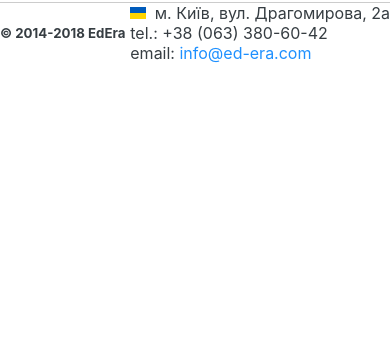
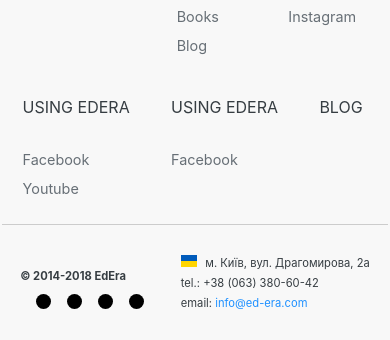
Before and after one commit to zabulskyy/ZNO-layout, a plain HTML site: page index.html in a window 390 px wide. Shown: the part 2051-2391 px from the top of the page. Before the commit the page ends 2114 px from the top, so only its background shows below. Drawn offline with nearby package versions, Linux system fonts and the light colour scheme.

Commit message:
mobile layout footer

```diff
--- a/css/main.css
+++ b/css/main.css
@@ -125,7 +125,7 @@ body {
         transition: 1s ease;
     }
 
-    .menu.closed{
+    .menu.closed {
         top: -1000px;
     }
 
@@ -134,7 +134,7 @@ body {
         margin-bottom: 1em;
     }
 
-    .menu .item .btn-gray{
+    .menu .item .btn-gray {
         font-size: 20px;
         border: 1px solid var(--light-gray);
         color: var(--dark-gray);
@@ -438,6 +438,74 @@ body {
         border-radius: 50%;
     }
 
+    /* footer */
+    .footer {
+        display: flex;
+        flex-flow: wrap column;
+        justify-content: center;
+
+        padding: 0.5%;
+        background-color: var(--white);
+        min-height: 10em;
+    }
+
+    .footer .footer-item-main {
+        display: flex;
+        flex-flow: wrap row;
+        justify-content: space-around;
+
+        width: auto;
+        margin: 0.3em 0;
+    }
+
+    .footer .footer-item-sub {
+        min-height: 3em;
+        min-width: 3em;
+        width: auto;
+        margin: 1em 0.5em;
+    }
+
+    .footer .footer-item-sub .footer-top {
+        margin-bottom: 2em;
+    }
+
+    .footer .footer-item-sub .footer-small-text {
+        margin-bottom: 1em;
+        font-size: 0.7em;
+        color: var(--dark-gray);
+    }
+
+    .footer .footer-item-sub .footer-header-text {
+        font-size: 1em;
+        color: var(--dark-gray);
+
+    }
+
+    .footer .footer-item-sub .footer-option-text {
+        font-size: 0.9em;
+        color: var(--gray);
+
+    }
+
+    .footer .footer-item-sub .footer-option {
+        margin-bottom: 0.6em;
+
+    }
+
+    .footer .footer-item-sub .footer-text-link:hover {
+        text-decoration: none;
+        color: var(--dark-gray);
+    }
+
+    .footer-social-ico {
+        /*float: right;*/
+        margin: 0 0 0.5em 1em;
+        background-color: black;
+        width: 15px;
+        height: 15px;
+        border-radius: 50%;
+    }
+
 }
 
 /* @media (min-width: 0px) ENDS */
@@ -489,6 +557,9 @@ body {
 
     .content .content-nav {
         padding: 1.5% 20%;
+    }
+    .content .task {
+        padding: 3% 20%;
     }
 
     /***********/
@@ -788,46 +859,50 @@ body {
         min-height: 10em;
     }
 
-    .footer .footer-item {
+    .footer .footer-item-main {
+        display: flex;
+        flex-flow: wrap row;
+        justify-content: space-between;
+
         width: auto;
         margin: 0.3em 0;
     }
 
-    .footer .footer-item .footer-item {
+    .footer .footer-item-sub {
         min-height: 3em;
         min-width: 3em;
         width: auto;
         margin: 1em 0.5em;
     }
 
-    .footer .footer-item .footer-item .footer-top {
+    .footer .footer-item-sub .footer-top {
         margin-bottom: 2em;
     }
 
-    .footer .footer-item .footer-item .footer-small-text {
+    .footer .footer-item-sub .footer-small-text {
         margin-bottom: 1em;
         font-size: 0.7em;
         color: var(--dark-gray);
     }
 
-    .footer .footer-item .footer-item .footer-header-text {
+    .footer .footer-item-sub .footer-header-text {
         font-size: 1em;
         color: var(--dark-gray);
 
     }
 
-    .footer .footer-item .footer-item .footer-option-text {
+    .footer .footer-item-sub .footer-option-text {
         font-size: 0.9em;
         color: var(--gray);
 
     }
 
-    .footer .footer-item .footer-item .footer-option {
+    .footer .footer-item-sub .footer-option {
         margin-bottom: 0.6em;
 
     }
 
-    .footer .footer-item .footer-item .footer-text-link:hover {
+    .footer .footer-item-sub .footer-text-link:hover {
         text-decoration: none;
         color: var(--dark-gray);
     }
@@ -896,21 +971,21 @@ body {
 }
 
 .flex-space-around {
-    justify-content: space-around;
+    justify-content: space-around !important;
 }
 
 .flex-space-between {
-    justify-content: space-between;
+    justify-content: space-between !important;
 }
 
 .flex-column {
-    display: flex;
-    flex-flow: wrap column;
+    display: flex !important;
+    flex-flow: wrap column !important;
 }
 
 .flex-row {
-    display: flex;
-    flex-flow: wrap row;
+    display: flex !important;
+    flex-flow: wrap row !important;
 }
 
 .container {
--- a/html/footer.html
+++ b/html/footer.html
@@ -1,6 +1,6 @@
 <div class="footer">
-    <div class="footer-item flex-space-around flex-row bottom-grey-string">
-        <div class="footer-item flex-column">
+    <div class="footer-item-main bottom-grey-string">
+        <div class="footer-item-sub flex-column">
             <div class="footer-img footer-top" href="#">
                 <img src="../img/edera_logo.png" height="40" width="40"/>
             </div>
@@ -12,7 +12,7 @@
                 </span>
             </div>
         </div>
-        <div class="footer-item flex-column">
+        <div class="footer-item-sub flex-column">
             <div class="footer-header footer-top"><span href="#" class="footer-header-text">EXPLORE</span></div>
             <div class="footer-option"><a href="#" class="footer-text-link footer-option-text">Home</a></div>
             <div class="footer-option"><a href="#" class="footer-text-link footer-option-text">About</a></div>
@@ -20,30 +20,30 @@
             <div class="footer-option"><a href="#" class="footer-text-link footer-option-text">Books</a></div>
             <div class="footer-option"><a href="#" class="footer-text-link footer-option-text">Blog</a></div>
         </div>
-        <div class="footer-item flex-column">
+        <div class="footer-item-sub flex-column">
             <div class="footer-header footer-top"><span href="#" class="footer-header-text">CONNECT</span></div>
             <div class="footer-option"><a href="#" class="footer-text-link footer-option-text">Facebook</a></div>
             <div class="footer-option"><a href="#" class="footer-text-link footer-option-text">Youtube</a></div>
             <div class="footer-option"><a href="#" class="footer-text-link footer-option-text">Twitter</a></div>
             <div class="footer-option"><a href="#" class="footer-text-link footer-option-text">Instagram</a></div>
         </div>
-        <div class="footer-item flex-column">
+        <div class="footer-item-sub flex-column">
             <div class="footer-header footer-top"><span href="#" class="footer-header-text">USING EDERA</span></div>
             <div class="footer-option"><a href="#" class="footer-text-link footer-option-text">Facebook</a></div>
             <div class="footer-option"><a href="#" class="footer-text-link footer-option-text">Youtube</a></div>
         </div>
-        <div class="footer-item flex-column">
+        <div class="footer-item-sub flex-column">
             <div class="footer-header footer-top"><span href="#" class="footer-header-text">USING EDERA</span></div>
             <div class="footer-option"><a href="#" class="footer-text-link footer-option-text">Facebook</a></div>
         </div>
-        <div class="footer-item flex-column">
+        <div class="footer-item-sub flex-column">
             <div class="footer-header footer-top"><span href="#" class="footer-header-text">BLOG</span></div>
         </div>
     </div>
 
 
-    <div class="footer-item flex-space-between flex-row">
-        <div class="footer-item flex-column">
+    <div class="footer-item-main">
+        <div class="footer-item-sub flex-column">
             <div class="footer-small"><h5 class="footer-small-text"> &copy; 2014-2018 EdEra</h5></div>
             <div class="flex-row" style="display: flex;">
                 <div class="footer-social-ico youtube"></div>
@@ -52,7 +52,7 @@
                 <div class="footer-social-ico twitter"></div>
             </div>
         </div>
-        <div class="footer-item flex-column">
+        <div class="footer-item-sub">
             <div class="flex-column footer-small">
                 <div>
                     <svg xmlns="http://www.w3.org/2000/svg" id="flag-icon-css-ua" width="16" height="12">
```
